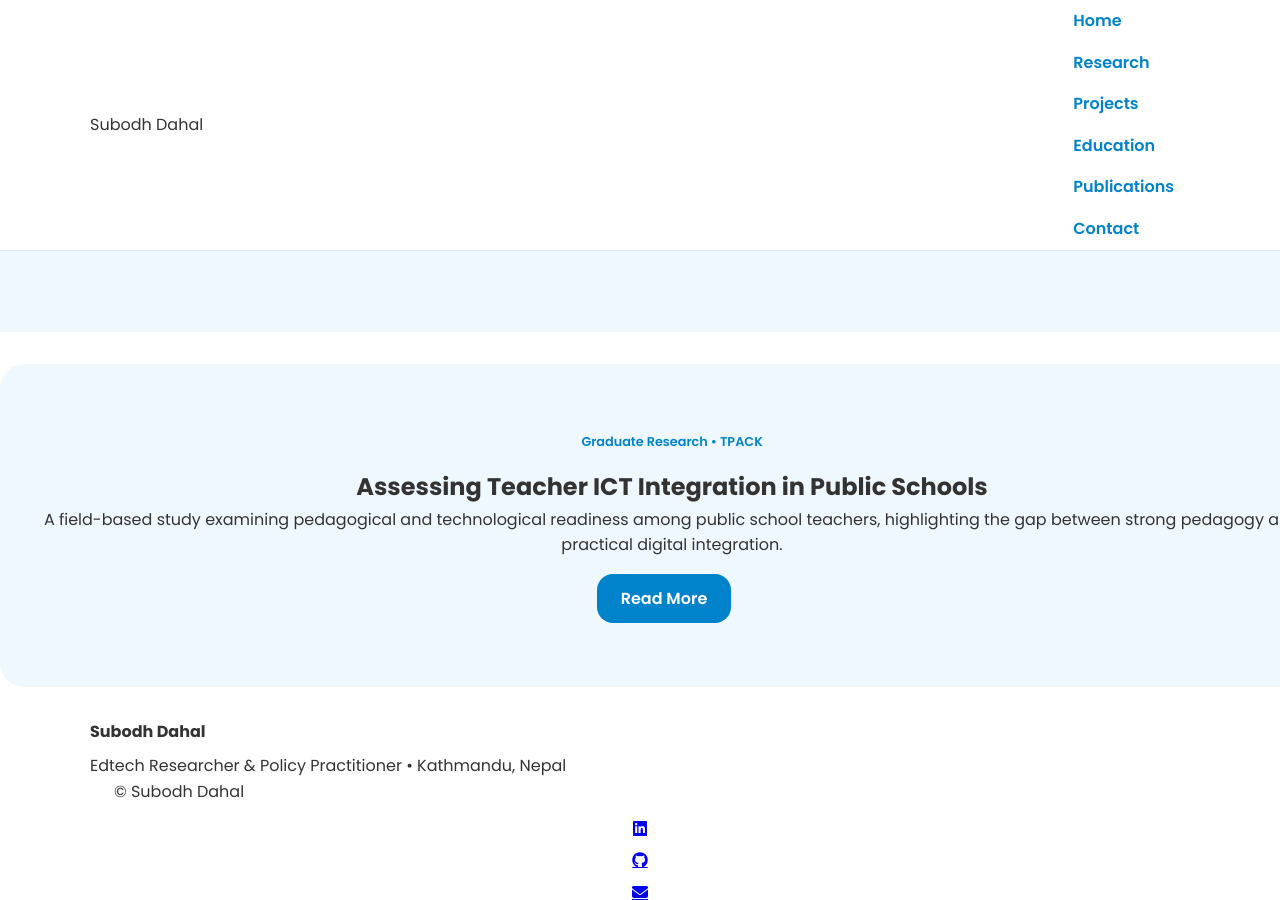
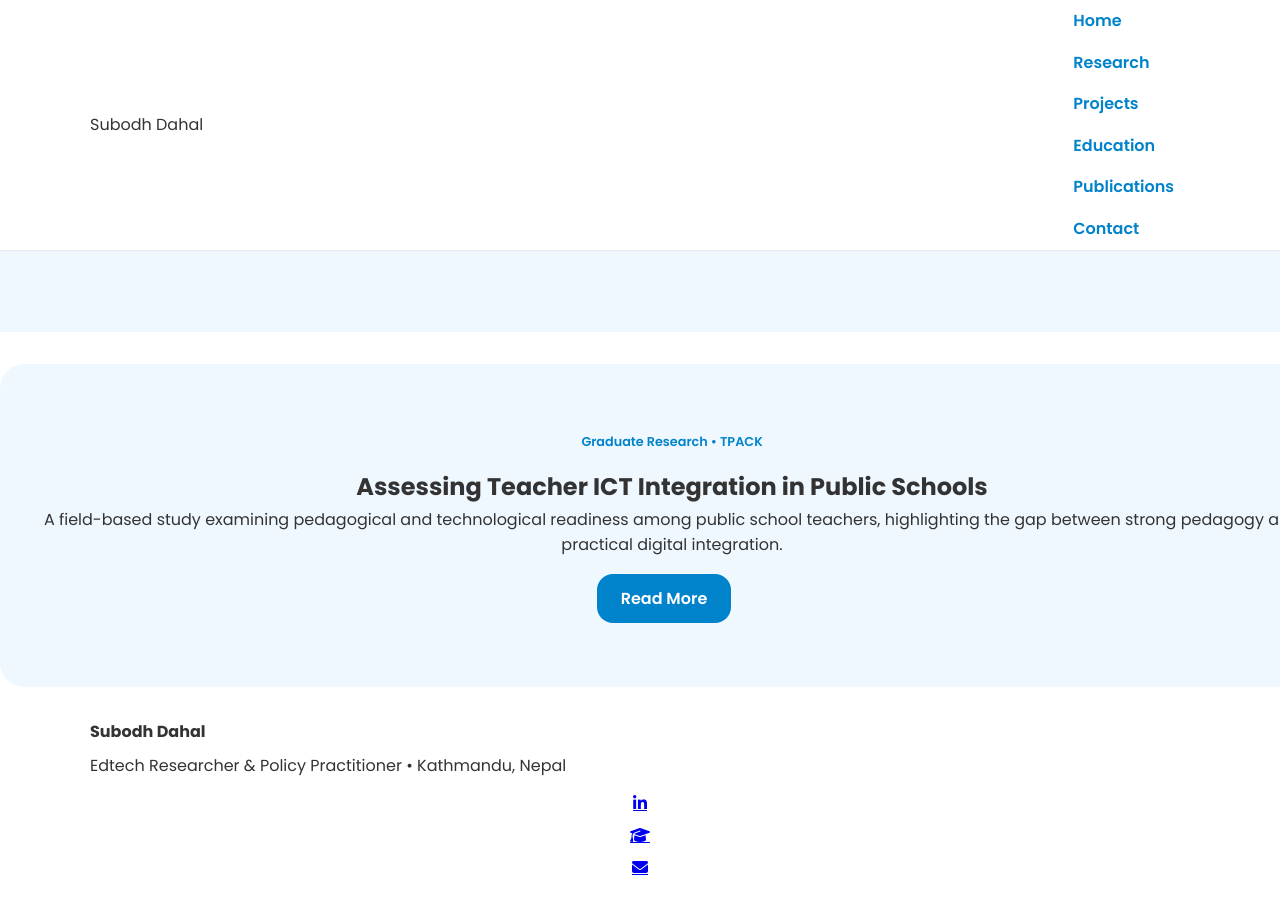
Before and after one commit to dahalsubodh/dahalsubodh.github.io, a Jekyll site: the page built from index.md, in a window 1280 px wide and 900 px high, scrolled down 1720 px. Built offline with Jekyll 4.4.1, drawn with Linux system fonts in a browser that asks for light colours; after the commit the page ends 2595 px from its top, so only the background shows below that.

Commit message:
Update footer.html

```diff
--- a/_includes/footer.html
+++ b/_includes/footer.html
@@ -1,12 +1,13 @@
 <div class="container footer-container">
   <h4>Subodh Dahal</h4>
   <p>Edtech Researcher & Policy Practitioner • Kathmandu, Nepal</p>
-  <div class="container">
-    <p>© Subodh Dahal</p>
-    <div class="social">
-      <a href="#"><i class="fab fa-linkedin"></i></a>
-      <a href="#"><i class="fab fa-github"></i></a>
-      <a href="#"><i class="fas fa-envelope"></i></a>
-    </div>
-  </div>
-</footer>
+  <div class="social">
+    <a href="https://www.linkedin.com/in/subodh-dahal/" target="_blank" title="LinkedIn">
+      <i class="fab fa-linkedin-in"></i>
+    </a>
+    <a href="https://scholar.google.com/citations?hl=en&user=3pw7tvsAAAAJ" target="_blank" title="Google Scholar">
+      <i class="fas fa-graduation-cap"></i>
+    </a>
+    <a href="mailto:subodhdotcome@gmail.com" title="Email">
+      <i class="fas fa-envelope"></i>
+    </a>
```
